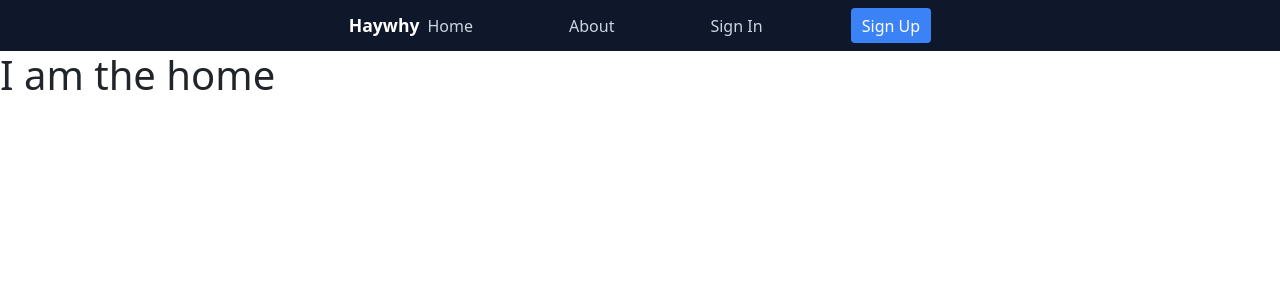
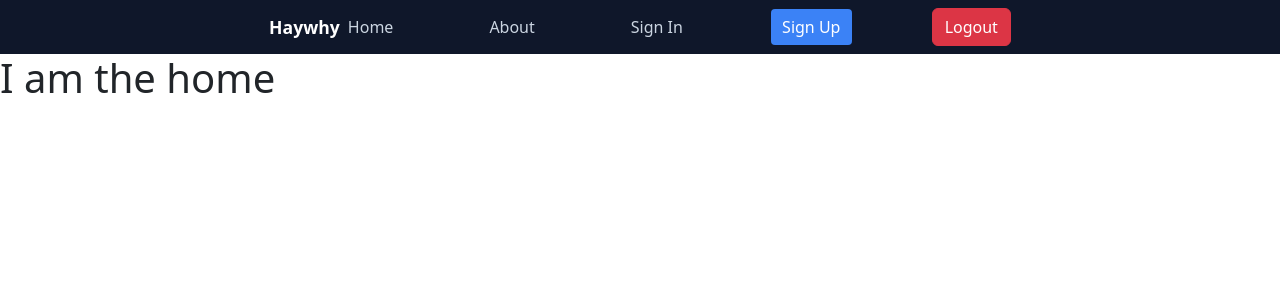
Before and after one commit to haywhyyhwyah/frontend, a React (Vite) app: page / in a window 1280 px wide. Shown: the top 300 px of the page. Built offline with nearby package versions, Linux system fonts and the light colour scheme.

Commit message:
Added the logout button

```diff
--- a/src/components/Navbar.jsx
+++ b/src/components/Navbar.jsx
@@ -1,6 +1,7 @@
 import React from 'react'
 import { Link } from 'react-router-dom'
 import './Navbar.css'
+import Btn from './Btn'
 
 const Navbar = () => {
     return (
@@ -15,6 +16,7 @@ const Navbar = () => {
                     <li><Link to="/about" className="nav-link">About</Link></li>
                     <li><Link to="/signin" className="nav-link">Sign In</Link></li>
                     <li><Link to="/signup" className="nav-link nav-cta">Sign Up</Link></li>
+                    <li><Btn title='Logout' color ='btn btn-danger' /></li>
                 </ul>
             </div>
         </nav>
```
